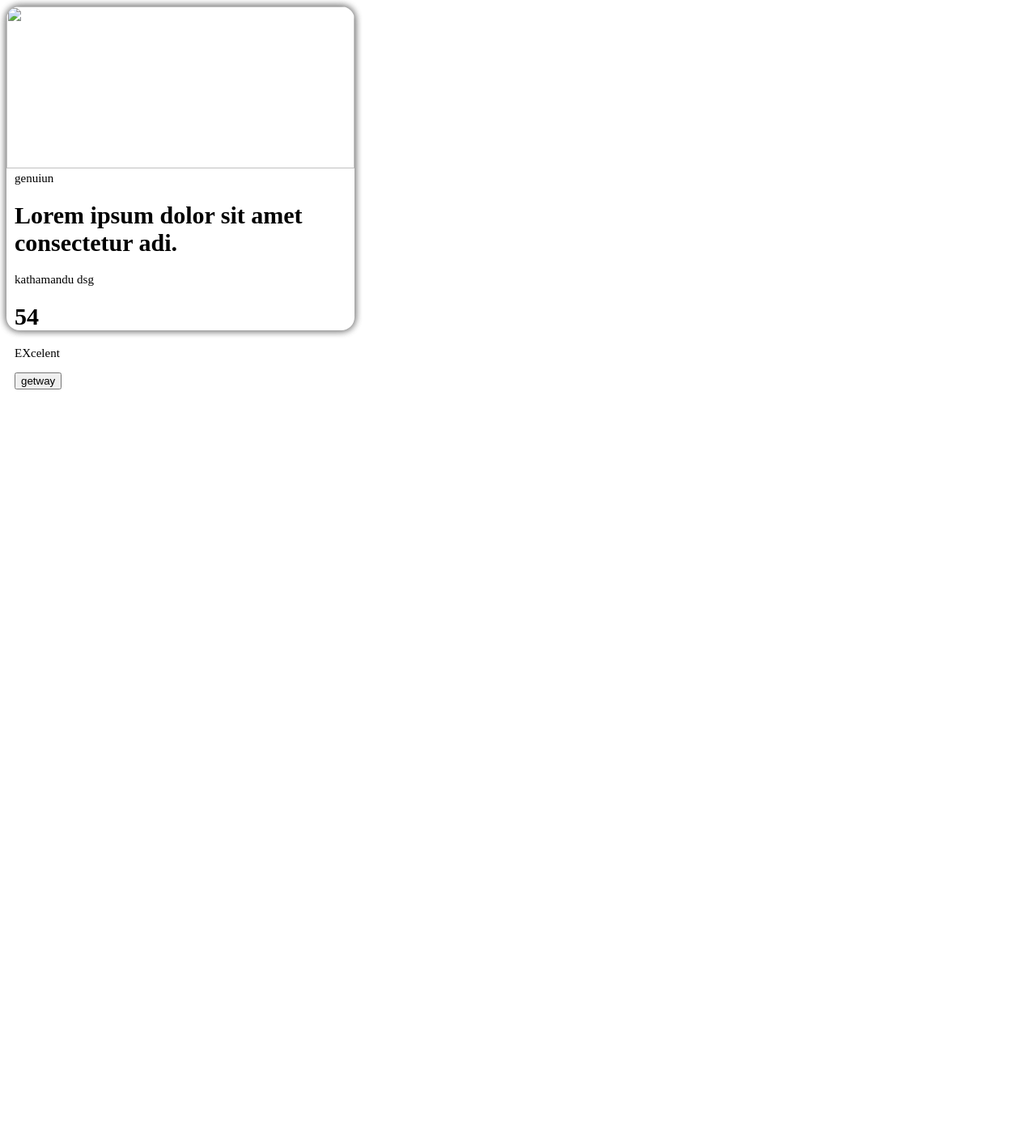
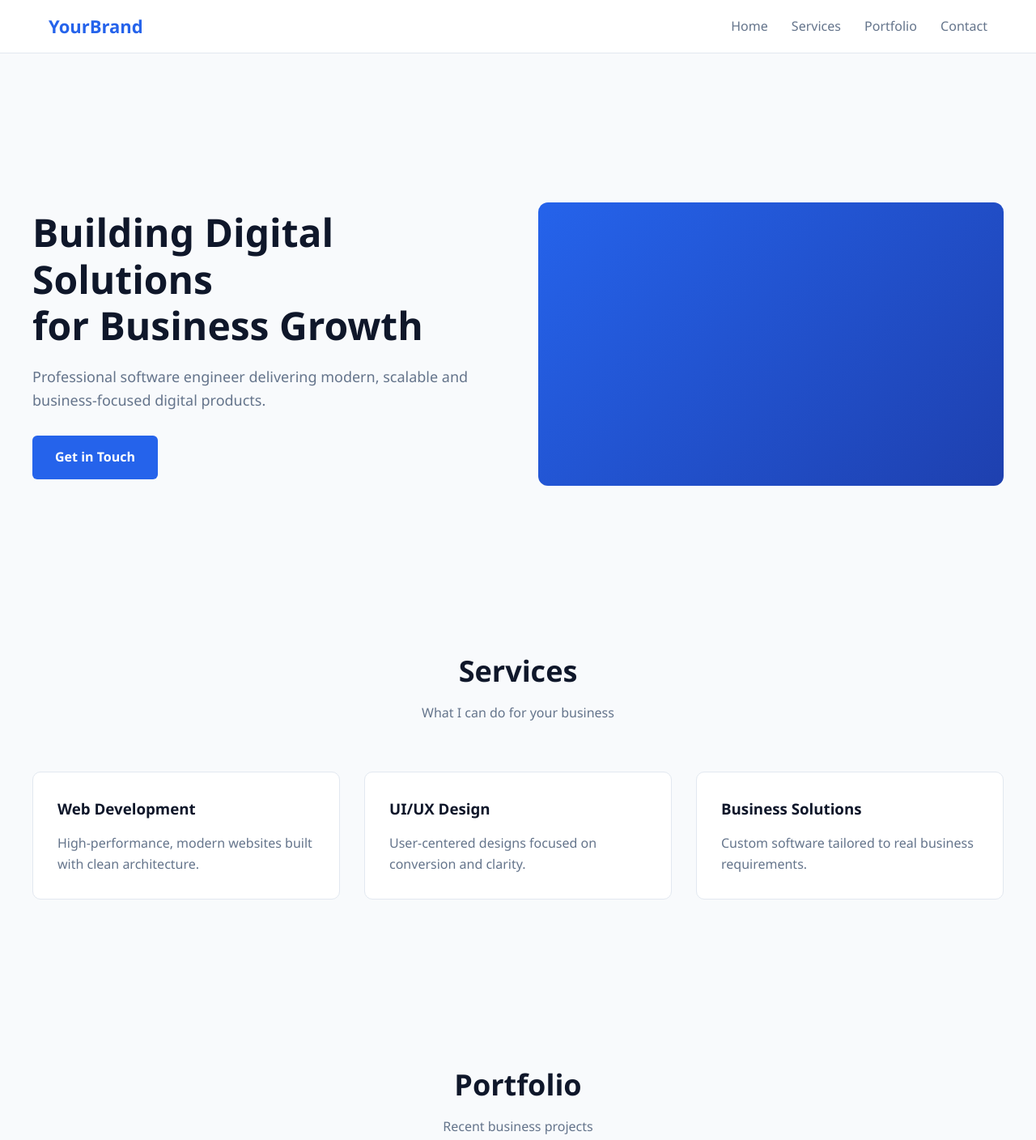
Before and after one commit to fadindralimbu/portiflio, a plain HTML site: page index.html in a window 1280 px wide. Shown: the top 1408 px of the page at 81% size. Before the commit the page ends 800 px from the top, so only its background shows below. Drawn offline with Linux system fonts and the light colour scheme.

Commit message:
Update index.html

```diff
--- a/index.html
+++ b/index.html
@@ -1,58 +1,339 @@
 <!DOCTYPE html>
 <html lang="en">
 <head>
-    <meta charset="UTF-8">
-    <meta name="viewport" content="width=device-width, initial-scale=1.0">
-    <title>card design</title>
+  <meta charset="UTF-8" />
+  <meta name="viewport" content="width=device-width, initial-scale=1.0"/>
+  <title>Professional Portfolio | Business Website</title>
+
   <style>
-        .card{
-            height: 400px;
-            width: 430px;
-            box-shadow: 0 0 10px gray;
-            border-radius: 16px;
-        }
-        .card-img img{
-            height: 200px;
-            width: 430px;
-            border-top-right-radius: 16px;
-            border-top-left-radius: 16px;
-
+    :root {
+      --primary: #2563eb;
+      --dark: #0f172a;
+      --gray: #64748b;
+      --light: #f8fafc;
+      --border: #e2e8f0;
     }
 
-            .card-content{
-                padding: 0 10px;
-                font-size :15px;
-            }
-            .card-content span:first :first-child{
-                background-color: darkblue;
-                color: white;
-                border-radius: 5px;
-                padding: 10px;
+    * {
+      margin: 0;
+      padding: 0;
+      box-sizing: border-box;
+      font-family: 'Segoe UI', system-ui, sans-serif;
     }
 
+    body {
+      background: var(--light);
+      color: var(--dark);
+      line-height: 1.6;
+    }
+
+    html {
+      scroll-behavior: smooth;
+    }
+
+    /* ================= NAVBAR ================= */
+    header {
+      position: fixed;
+      top: 0;
+      width: 100%;
+      background: white;
+      border-bottom: 1px solid var(--border);
+      z-index: 1000;
+    }
+
+    .nav {
+      max-width: 1200px;
+      margin: auto;
+      padding: 15px 20px;
+      display: flex;
+      justify-content: space-between;
+      align-items: center;
+    }
+
+    .logo {
+      font-size: 22px;
+      font-weight: 700;
+      color: var(--primary);
+    }
+
+    .nav a {
+      margin-left: 25px;
+      text-decoration: none;
+      color: var(--gray);
+      font-weight: 500;
+    }
+
+    .nav a:hover {
+      color: var(--primary);
+    }
+
+    /* ================= HERO ================= */
+    section {
+      padding: 100px 20px;
+    }
+
+    .container {
+      max-width: 1200px;
+      margin: auto;
+    }
+
+    .hero {
+      display: grid;
+      grid-template-columns: 1fr 1fr;
+      align-items: center;
+      gap: 50px;
+      padding-top: 150px;
+    }
+
+    .hero h1 {
+      font-size: 48px;
+      line-height: 1.2;
+      margin-bottom: 20px;
+    }
+
+    .hero p {
+      font-size: 18px;
+      color: var(--gray);
+      margin-bottom: 30px;
+    }
+
+    .btn {
+      display: inline-block;
+      padding: 14px 28px;
+      background: var(--primary);
+      color: white;
+      border-radius: 6px;
+      text-decoration: none;
+      font-weight: 600;
+    }
+
+    .btn:hover {
+      opacity: 0.9;
+    }
+
+    .hero-img {
+      width: 100%;
+      height: 350px;
+      background: linear-gradient(135deg, #2563eb, #1e40af);
+      border-radius: 12px;
+    }
+
+    /* ================= SECTIONS ================= */
+    .section-title {
+      text-align: center;
+      margin-bottom: 60px;
+    }
+
+    .section-title h2 {
+      font-size: 36px;
+      margin-bottom: 10px;
+    }
+
+    .section-title p {
+      color: var(--gray);
+    }
+
+    /* ================= SERVICES ================= */
+    .services {
+      display: grid;
+      grid-template-columns: repeat(auto-fit, minmax(250px, 1fr));
+      gap: 30px;
+    }
+
+    .card {
+      background: white;
+      padding: 30px;
+      border-radius: 10px;
+      border: 1px solid var(--border);
+      transition: 0.3s;
+    }
+
+    .card:hover {
+      transform: translateY(-5px);
+    }
+
+    .card h3 {
+      margin-bottom: 15px;
+    }
+
+    .card p {
+      color: var(--gray);
+    }
+
+    /* ================= PORTFOLIO ================= */
+    .projects {
+      display: grid;
+      grid-template-columns: repeat(auto-fit, minmax(280px, 1fr));
+      gap: 30px;
+    }
+
+    .project {
+      height: 200px;
+      background: #e5e7eb;
+      border-radius: 10px;
+      position: relative;
+      overflow: hidden;
+    }
+
+    .project span {
+      position: absolute;
+      bottom: 15px;
+      left: 15px;
+      background: white;
+      padding: 6px 12px;
+      border-radius: 4px;
+      font-weight: 600;
+    }
+
+    /* ================= CONTACT ================= */
+    .contact {
+      max-width: 600px;
+      margin: auto;
+      text-align: center;
+    }
+
+    .contact input,
+    .contact textarea {
+      width: 100%;
+      padding: 14px;
+      margin-bottom: 15px;
+      border-radius: 6px;
+      border: 1px solid var(--border);
+    }
+
+    /* ================= FOOTER ================= */
+    footer {
+      background: #020617;
+      color: #cbd5f5;
+      text-align: center;
+      padding: 30px 20px;
+    }
+
+    /* ================= RESPONSIVE ================= */
+    @media (max-width: 768px) {
+      .hero {
+        grid-template-columns: 1fr;
+      }
+      .hero h1 {
+        font-size: 36px;
+      }
+    }
   </style>
 </head>
+
 <body>
-    <div class="card container">
-        <div class="card">
-            <div class="card-img">
-                <img src="../rr.jpeg" alt="">
-            </div>
-            <Div class="card-content">
-                <span>genuiun</span>
-                <h1>Lorem ipsum dolor sit amet consectetur adi.</h1>
-                <span>kathamandu dsg</span>
-                <div class="exc">
-                    <h1>54</h1>
-                    <p>
-                        EXcelent
-                    </p>
 
-                </div>
-                <button>getway</button>
-            </Div>
+  <!-- NAVBAR -->
+  <header>
+    <div class="nav">
+      <div class="logo">YourBrand</div>
+      <div>
+        <a href="#home">Home</a>
+        <a href="#services">Services</a>
+        <a href="#portfolio">Portfolio</a>
+        <a href="#contact">Contact</a>
       </div>
     </div>
+  </header>
+
+  <!-- HERO -->
+  <section id="home">
+    <div class="container hero">
+      <div>
+        <h1>Building Digital Solutions<br>for Business Growth</h1>
+        <p>
+          Professional software engineer delivering modern, scalable and
+          business-focused digital products.
+        </p>
+        <a href="#contact" class="btn">Get in Touch</a>
+      </div>
+      <div class="hero-img"></div>
+    </div>
+  </section>
+
+  <!-- SERVICES -->
+  <section id="services">
+    <div class="container">
+      <div class="section-title">
+        <h2>Services</h2>
+        <p>What I can do for your business</p>
+      </div>
+
+      <div class="services">
+        <div class="card">
+          <h3>Web Development</h3>
+          <p>High-performance, modern websites built with clean architecture.</p>
+        </div>
+        <div class="card">
+          <h3>UI/UX Design</h3>
+          <p>User-centered designs focused on conversion and clarity.</p>
+        </div>
+        <div class="card">
+          <h3>Business Solutions</h3>
+          <p>Custom software tailored to real business requirements.</p>
+        </div>
+      </div>
+    </div>
+  </section>
+
+  <!-- PORTFOLIO -->
+  <section id="portfolio">
+    <div class="container">
+      <div class="section-title">
+        <h2>Portfolio</h2>
+        <p>Recent business projects</p>
+      </div>
+
+      <div class="projects">
+        <div class="project"><span>Corporate Website</span></div>
+        <div class="project"><span>SaaS Dashboard</span></div>
+        <div class="project"><span>E-commerce Platform</span></div>
+      </div>
+    </div>
+  </section>
+
+  <!-- CONTACT -->
+  <section id="contact">
+    <div class="container">
+      <div class="section-title">
+        <h2>Contact</h2>
+        <p>Let’s discuss your project</p>
+      </div>
+
+      <div class="contact">
+        <input type="text" placeholder="Your Name" />
+        <input type="email" placeholder="Your Email" />
+        <textarea rows="5" placeholder="Your Message"></textarea>
+        <a class="btn" href="#">Send Message</a>
+      </div>
+    </div>
+  </section>
+
+  <!-- FOOTER -->
+  <footer>
+    © 2026 YourBrand. All Rights Reserved.
+  </footer>
+
+  <script>
+    // Simple fade-in animation on scroll
+    const sections = document.querySelectorAll("section");
+
+    const observer = new IntersectionObserver(entries => {
+      entries.forEach(entry => {
+        if (entry.isIntersecting) {
+          entry.target.style.opacity = 1;
+          entry.target.style.transform = "translateY(0)";
+        }
+      });
+    }, { threshold: 0.1 });
+
+    sections.forEach(section => {
+      section.style.opacity = 0;
+      section.style.transform = "translateY(40px)";
+      section.style.transition = "0.6s ease";
+      observer.observe(section);
+    });
+  </script>
 
 </body>
 </html>
```
Lines whose indentation alone changed are shown as unchanged.
